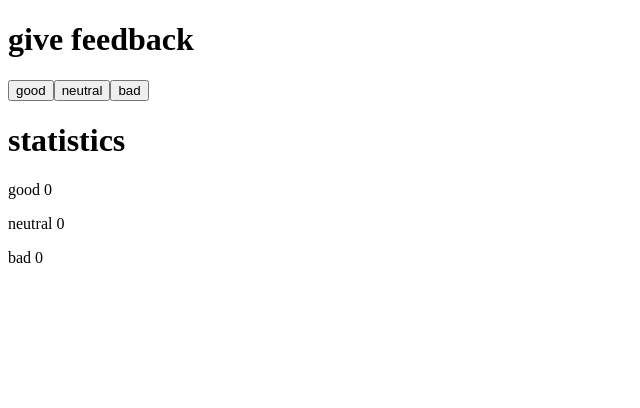
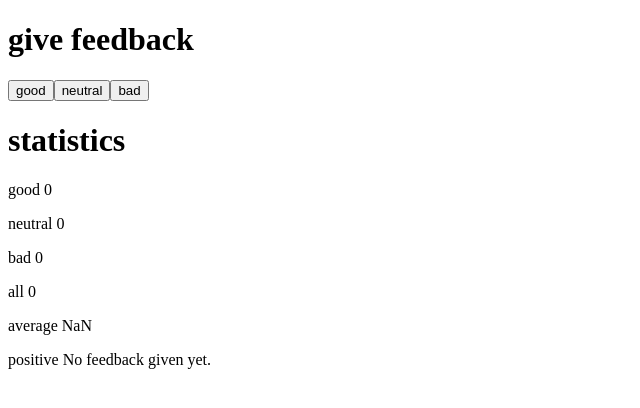
Before and after one commit to Leemuns/fso-exercises, a React (Vite) app in the folder part1/unicafe/: page / in a window 1280 px wide. Shown: the top 408 px of the page, without its empty margins (0-640 px from the left). Built offline with nearby package versions, Linux system fonts and the light colour scheme.

Commit message:
Add additional statistics shown (exercise 1.7)

```diff
--- a/part1/unicafe/src/App.jsx
+++ b/part1/unicafe/src/App.jsx
@@ -26,6 +26,20 @@ const App = () => {
     setterFn(category + 1)
   }
 
+  function calcPositivePercent() {
+    const totalSum = good + neutral + bad
+    const positivePercent = good / totalSum
+
+    let percentText = '';
+    if (totalSum) {
+      percentText = `${positivePercent * 100} %`
+    } else {
+      percentText = 'No feedback given yet.'
+    }
+
+    return percentText
+  }
+
   return (
     <div>
       <h1>give feedback</h1>
@@ -39,6 +53,9 @@ const App = () => {
       <StatsLine text="good" val={good} />
       <StatsLine text="neutral" val={neutral} />
       <StatsLine text="bad" val={bad} />
+      <StatsLine text="all" val={good + neutral + bad} />
+      <StatsLine text="average" val={(good - bad) / (good + neutral + bad)} />
+      <StatsLine text="positive" val={calcPositivePercent()}/>
     </div>
   )
 }
```
